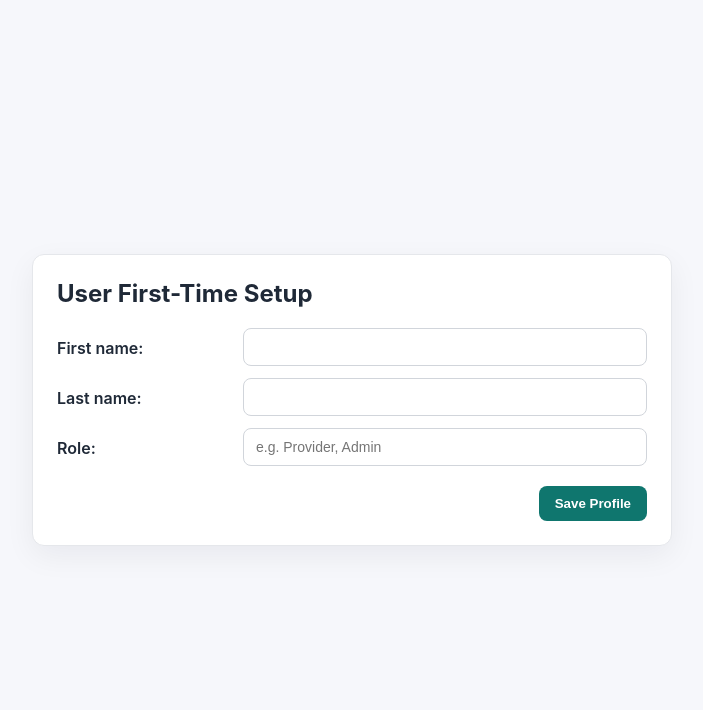
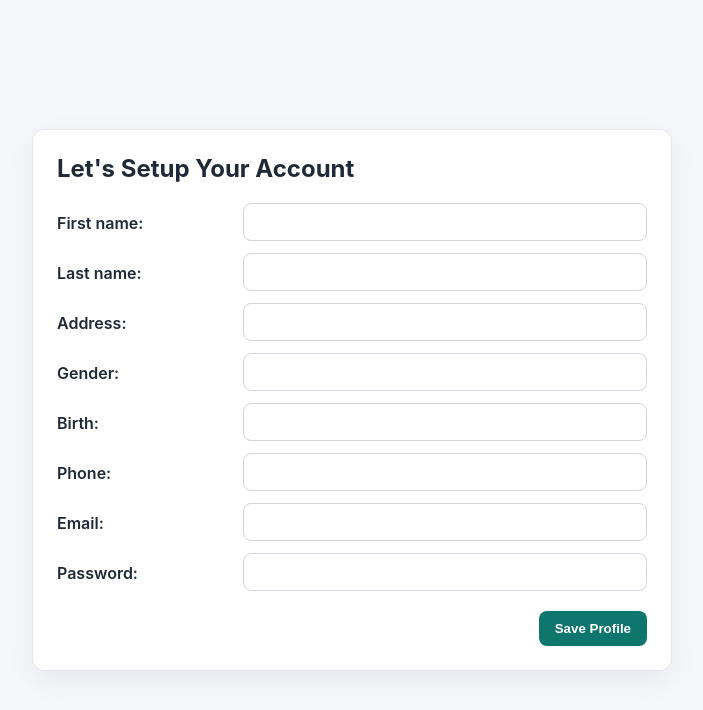
Before and after one commit to zksd53/QDOC_devHacks, a React (Create React App) app: page /patient-signup in a window 1280 px wide. Shown: the top 710 px of the page, without its empty margins (288-991 px from the left). Built offline with nearby package versions, Linux system fonts and the light colour scheme.

Commit message:
Post request fail

```diff
--- a/src/App.js
+++ b/src/App.js
@@ -5,13 +5,15 @@ import FirstTimeUser from "./user/first_time";
 import PatientDashboard from "./user/dashboard/PatientDashboard";
 import PatientLogin from "./user/PatientLogin";
 import ClinicLogin from "./client/ClinicLogin";
+import PatientSignup from "./user/PatientSignup";
 
 function App() {
     return (
         <div className="App">
             <Routes>
                 <Route path="/" element={<LandingPage />} />
-                <Route path="/patient-signup" element={<FirstTimeUser />} />
+                <Route path="/patient-signup" element={<PatientSignup />} />
+                <Route path="/patient-signup/details" element={<FirstTimeUser />} />
                 <Route path="/patient-login" element={<PatientLogin />} />
                 <Route path="/clinic" element={<h2>Clinic login here</h2>} />
                 <Route path="/clinic-login" element={<ClinicLogin />} />
--- /dev/null
+++ b/src/user/PatientSignup.jsx
@@ -0,0 +1,137 @@
+import { useState } from "react";
+
+export default function PatientSignup() {
+    const [formData, setFormData] = useState({
+        firstName: "",
+        lastName: "",
+        address: "",
+        gender: "",
+        birth: "",
+        phone: "",
+        email: "",
+        password: "",
+    });
+
+    // Update state when inputs change
+    const handleChange = (e) => {
+        const { name, value } = e.target;
+        setFormData((prev) => ({ ...prev, [name]: value }));
+    };
+
+    // Handle form submit
+    const handleSubmit = async (e) => {
+        e.preventDefault();
+
+        console.log(formData);
+        try {
+            const response = await fetch("https://devhacks-backend.vercel.app/api/auth/signup", {
+                method: "POST",
+                headers: { "Content-Type": "application/json" },
+                body: JSON.stringify(formData),
+            });
+
+            const data = await response.json();
+
+            if (response.ok) {
+                console.log("Signup successful!", data);
+                alert("Account created successfully!");
+                // You could redirect the user here, e.g., navigate("/login")
+            } else {
+                console.error("Signup failed:", data.message || data);
+                alert("Signup failed: " + (data.message || "Unknown error"));
+            }
+        } catch (error) {
+            console.error("Network error:", error);
+            alert("Network error, please try again.");
+        }
+    };
+
+    return (
+        <main className="page">
+            <form className="form-card" onSubmit={handleSubmit}>
+                <h1>Let's Setup Your Account</h1>
+                <div className="form-grid">
+                    <label htmlFor="user-first-name">First name:</label>
+                    <input
+                        type="text"
+                        id="user-first-name"
+                        name="firstName"
+                        value={formData.firstName}
+                        onChange={handleChange}
+                        required
+                    />
+
+                    <label htmlFor="user-last-name">Last name:</label>
+                    <input
+                        type="text"
+                        id="user-last-name"
+                        name="lastName"
+                        value={formData.lastName}
+                        onChange={handleChange}
+                        required
+                    />
+
+                    <label htmlFor="user-address">Address:</label>
+                    <input
+                        type="text"
+                        id="user-address"
+                        name="address"
+                        value={formData.address}
+                        onChange={handleChange}
+                    />
+
+                    <label htmlFor="user-gender">Gender:</label>
+                    <input
+                        type="text"
+                        id="user-gender"
+                        name="gender"
+                        value={formData.gender}
+                        onChange={handleChange}
+                    />
+
+                    <label htmlFor="user-birth">Birth:</label>
+                    <input
+                        type="text"
+                        id="user-birth"
+                        name="birth"
+                        value={formData.birth}
+                        onChange={handleChange}
+                    />
+
+                    <label htmlFor="user-phone">Phone:</label>
+                    <input
+                        type="text"
+                        id="user-phone"
+                        name="phone"
+                        value={formData.phone}
+                        onChange={handleChange}
+                    />
+
+                    <label htmlFor="user-email">Email:</label>
+                    <input
+                        type="email"
+                        id="user-email"
+                        name="email"
+                        value={formData.email}
+                        onChange={handleChange}
+                        required
+                    />
+
+                    <label htmlFor="user-password">Password:</label>
+                    <input
+                        type="password"
+                        id="user-password"
+                        name="password"
+                        value={formData.password}
+                        onChange={handleChange}
+                        required
+                    />
+
+                    <div className="form-actions">
+                        <button type="submit">Save Profile</button>
+                    </div>
+                </div>
+            </form>
+        </main>
+    );
+}
```
